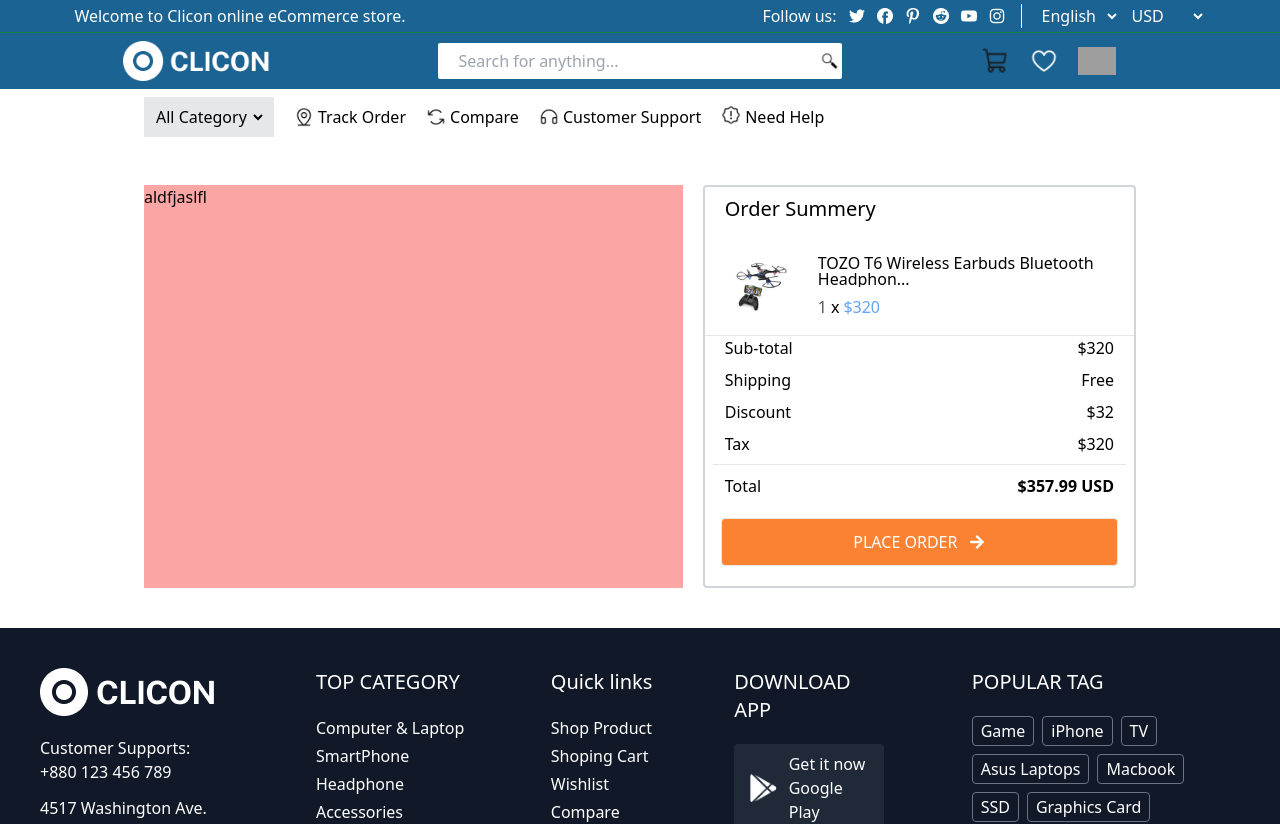
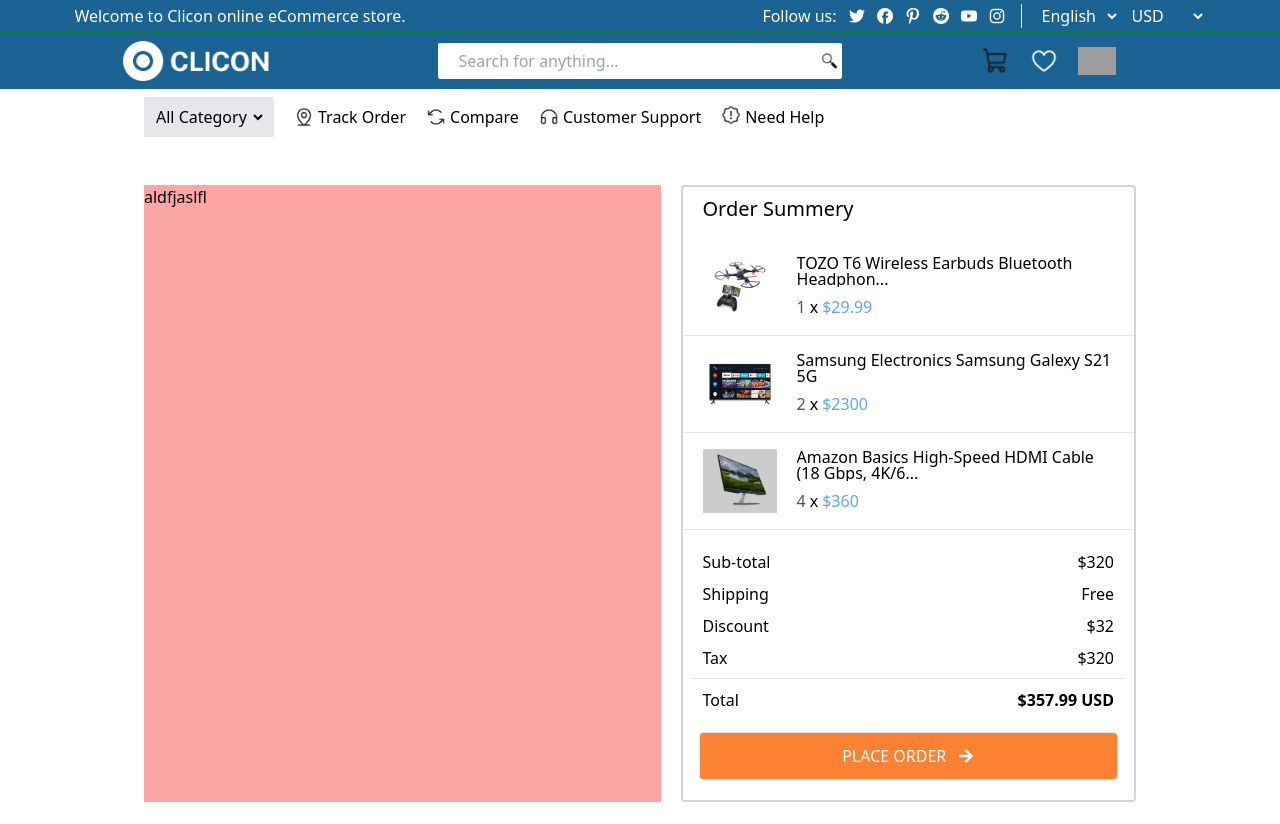
Before and after one commit to jim2107054/CLICON, a React (Vite) app in the folder frontend/: page /check-out in a window 1280 px wide. Shown: the top 824 px of the page. Built offline with nearby package versions, Linux system fonts and the light colour scheme; grey boxes are pictures that could not be loaded.

Commit message:
checkout page

```diff
--- a/frontend/src/components/OrderSummery.jsx
+++ b/frontend/src/components/OrderSummery.jsx
@@ -1,9 +1,7 @@
-import React from 'react'
-import shopItems from '../assets/ShopItem'
+import React from "react";
 
-const OrderSummery = () => {
-    const quantity = 1;
-    const price = 320;
+const OrderSummery = (props) => {
+  const { image, title, quantity, price } = props;
   return (
     <div>
       <div className="flex items-center gap-5 px-5  border-b">
@@ -11,23 +9,22 @@ const OrderSummery = () => {
         <div className="w-24 h-24 flex">
           <img
             className="items-center justify-center self-center"
-                      src={shopItems[0].image}
+            src={image}
             alt=""
           />
         </div>
         <div className="flex flex-col gap-2 w-full">
           {/*-------Product Name-----------*/}
-                    <p className="line-clamp-2 leading-none">
-                      {shopItems[0].title}
-                    </p>
+          <p className="line-clamp-2 leading-none">{title}</p>
           {/*-------Product Price and quantity-----------*/}
           <p className="flex gap-1">
-                      <span className="text-gray-600 font-medium">{quantity}</span> x<span className="text-blue-400 font-medium">${price}</span>
+            <span className="text-gray-600 font-medium">{quantity}</span> x
+            <span className="text-blue-400 font-medium">${price}</span>
           </p>
         </div>
       </div>
     </div>
-  )
-}
+  );
+};
 
-export default OrderSummery
+export default OrderSummery;
--- a/frontend/src/pages/CheckOut.jsx
+++ b/frontend/src/pages/CheckOut.jsx
@@ -1,10 +1,9 @@
 import React from "react";
 import { FaArrowRight } from "react-icons/fa";
 import shopItems from "../assets/ShopItem";
+import OrderSummery from "../components/OrderSummery";
 
 const CheckOut = () => {
-  const quantity = 1;
-  const price = 320;
   return (
     <div>
       <div className="flex flex-col lg:flex-row gap-5 px-10 lg:px-36 py-10">
@@ -22,34 +21,26 @@ const CheckOut = () => {
               </p>
               {/*--------Items with price,quantity,image----------*/}
               <div>
-                <div className="flex items-center gap-5 px-5  border-b">
-                  {/*-------image-----------*/}
-                  <div className="w-24 h-24 flex">
-                    <img
-                      className="items-center justify-center self-center"
-                      src={shopItems[0].image}
-                      alt=""
-                    />
-                  </div>
-                  <div className="flex flex-col gap-2 w-full">
-                    {/*-------Product Name-----------*/}
-                    <p className="line-clamp-2 leading-none">
-                      {shopItems[0].title}
-                    </p>
-                    {/*-------Product Price and quantity-----------*/}
-                    <p className="flex gap-1">
-                      <span className="text-gray-600 font-medium">
-                        {quantity}
-                      </span>{" "}
-                      x
-                      <span className="text-blue-400 font-medium">
-                        ${price}
-                      </span>
-                    </p>
-                  </div>
-                </div>
+                <OrderSummery
+                  image={shopItems[0].image}
+                  title={shopItems[0].title}
+                  quantity={1}
+                  price={shopItems[0].price}
+                />
+                <OrderSummery
+                  image={shopItems[1].image}
+                  title={shopItems[1].title}
+                  quantity={2}
+                  price={shopItems[1].price}
+                />
+                <OrderSummery
+                  image={shopItems[2].image}
+                  title={shopItems[2].title}
+                  quantity={4}
+                  price={shopItems[2].price}
+                />
               </div>
-              <div className="flex flex-col gap-2 px-5">
+              <div className="flex flex-col mt-5 gap-2 px-5">
                 <div className="flex justify-between">
                   <p className="justify-between gap-10">Sub-total</p>
                   <p className="justify-between gap-10">$320</p>
```
Lines whose indentation alone changed are shown as unchanged.
